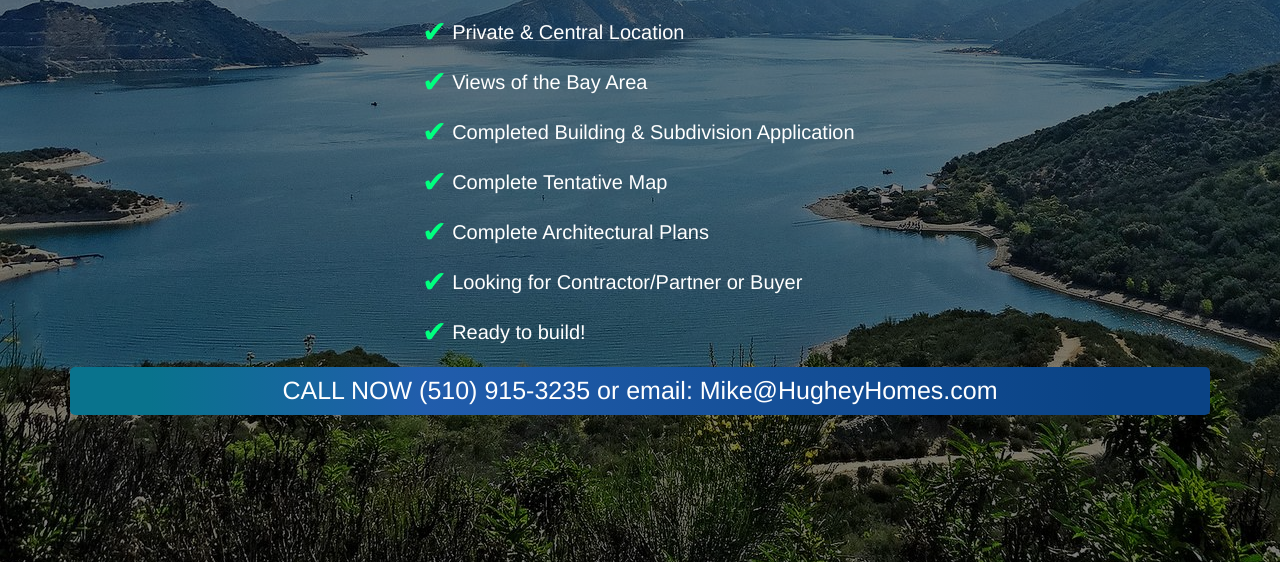
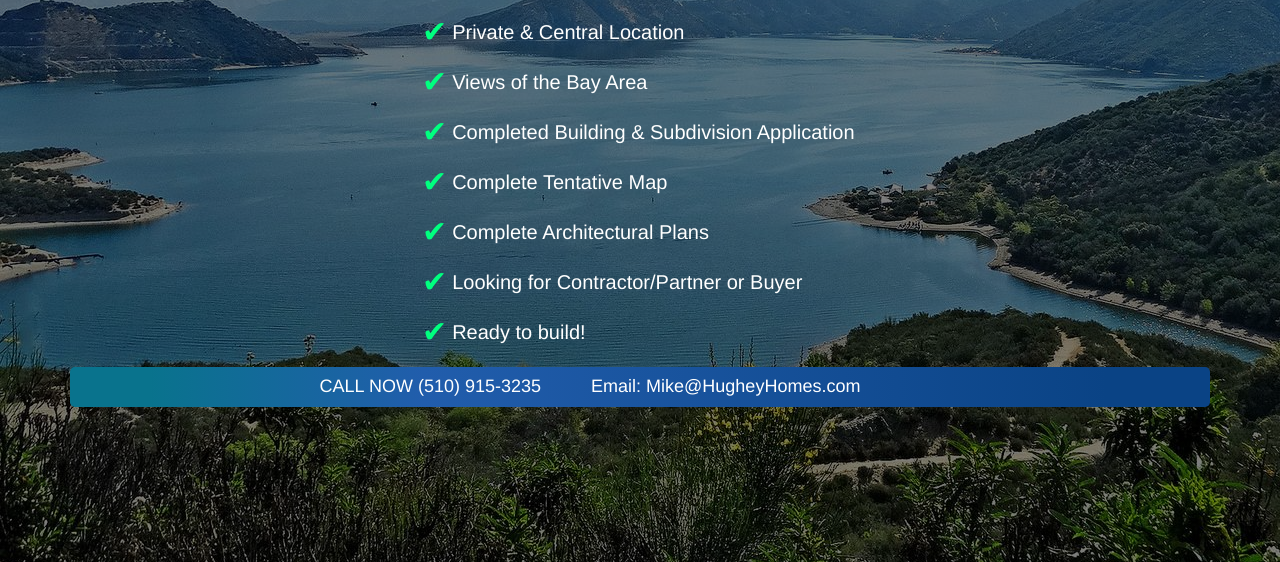
Before and after one commit to gabrielfoley/land, a website: page index.html in a window 1280 px wide. Shown: the part 240-802 px from the top of the page. Drawn offline with Linux system fonts and the light colour scheme; a web font is replaced by a local one.

Commit message:
added live links to contact

```diff
--- a/css/coming.css
+++ b/css/coming.css
@@ -122,11 +122,22 @@ border-radius: 5px;
 display: flex;
 justify-content: center;
 align-items: center;
+margin-right: 5rem;
 font-size: 25px;
 color: #fff;
 opacity: 1;
 }
 
+.main >.container >.content> .subscribe >.info-text >.span{
+display: flex;
+justify-content: center;
+align-items: center;
+margin-right: 5rem;
+font-size: 18px;
+color: #fff;
+opacity: 1;
+
+}
 
 @media screen and (max-width: 1400px) {
   .main > .container > h1{
--- a/index.html
+++ b/index.html
@@ -59,7 +59,12 @@
                </ul>
             <div class="subscribe">
                 <h5 class="info-text">
-                    CALL NOW (510) 915-3235 or email: Mike@HugheyHomes.com
+                    <span class="span">
+                    <a  href="tel:5109153235" target="_blank"></i>CALL NOW (510) 915-3235</a>
+                    </span>
+                    <span class="span">
+                    <a href="mailto:Mike@HugheyHomes.com" target="_blank"> Email: Mike@HugheyHomes.com</a>
+                </span>
                 </h5>
 
             </div>
```
Also changed, not shown: css/bootstrap.css.
